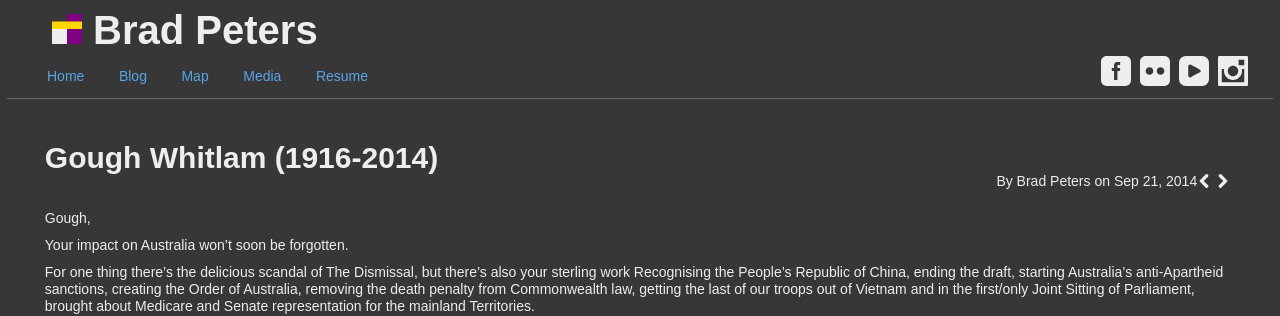
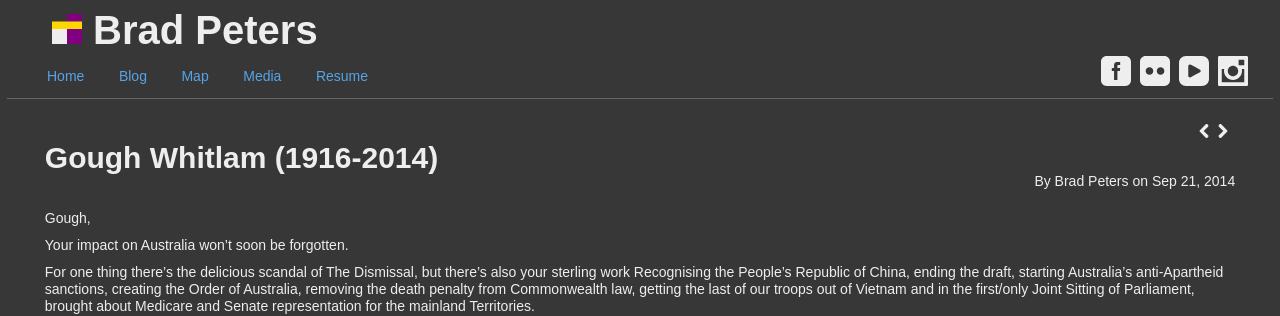
Before and after one commit to ubersejanus/ubersejanus.github.io, a Jekyll site: the page built from blog/_posts/2014-09-21-gough-whitlam.md, in a window 1280 px wide. Shown: the top 316 px of the page. Built offline with Jekyll 4.4.1, drawn with Linux system fonts in a browser that asks for light colours; Markdown is read by kramdown in place of the engine named in the settings; comment, search, counter and statistics services are not loaded.

Commit message:
still moving the chevrons

```diff
--- a/_layouts/post.html
+++ b/_layouts/post.html
@@ -4,8 +4,8 @@ section: blog
 ---
 
 <article class="page-content">
+  <p style="float:right;">{% if page.previous.url %}<a href="{{page.previous.url}}" title="Previous Post: {{page.previous.title}}"><svg x="0px" y="0px" width="14px" height="14px" viewBox="0 0 444.819 444.819" class="link-img"><path d="M213.13,222.409L351.88,83.653c7.05-7.043,10.567-15.657,10.567-25.841c0-10.183-3.518-18.793-10.567-25.835   l-21.409-21.416C323.432,3.521,314.817,0,304.637,0s-18.791,3.521-25.841,10.561L92.649,196.425   c-7.044,7.043-10.566,15.656-10.566,25.841s3.521,18.791,10.566,25.837l186.146,185.864c7.05,7.043,15.66,10.564,25.841,10.564   s18.795-3.521,25.834-10.564l21.409-21.412c7.05-7.039,10.567-15.604,10.567-25.697c0-10.085-3.518-18.746-10.567-25.978   L213.13,222.409z"></path></svg></a>{% endif %}{% if page.next.url %}<a href="{{page.next.url}}" title="Next Post: {{page.next.title}}"><svg x="0px" y="0px" width="14px" height="14px" viewBox="0 0 444.819 444.819" class="link-img"><path d="M352.025,196.712L165.884,10.848C159.029,3.615,150.469,0,140.187,0c-10.282,0-18.842,3.619-25.697,10.848L92.792,32.264   c-7.044,7.043-10.566,15.604-10.566,25.692c0,9.897,3.521,18.56,10.566,25.981l138.753,138.473L92.786,361.168   c-7.042,7.043-10.564,15.604-10.564,25.693c0,9.896,3.521,18.562,10.564,25.98l21.7,21.413   c7.043,7.043,15.612,10.564,25.697,10.564c10.089,0,18.656-3.521,25.697-10.564l186.145-185.864   c7.046-7.423,10.571-16.084,10.571-25.981C362.597,212.321,359.071,203.755,352.025,196.712z"></path></svg></a>{% endif %}</p>
   <h2 class="blog-heading">{{ page.title }}</h2>
-  <p style="float:right;">{% if page.previous.url %}<a href="{{page.previous.url}}" title="Previous Post: {{page.previous.title}}"><svg x="0px" y="0px" width="14px" height="14px" viewBox="0 0 444.819 444.819" class="link-img"><path d="M213.13,222.409L351.88,83.653c7.05-7.043,10.567-15.657,10.567-25.841c0-10.183-3.518-18.793-10.567-25.835   l-21.409-21.416C323.432,3.521,314.817,0,304.637,0s-18.791,3.521-25.841,10.561L92.649,196.425   c-7.044,7.043-10.566,15.656-10.566,25.841s3.521,18.791,10.566,25.837l186.146,185.864c7.05,7.043,15.66,10.564,25.841,10.564   s18.795-3.521,25.834-10.564l21.409-21.412c7.05-7.039,10.567-15.604,10.567-25.697c0-10.085-3.518-18.746-10.567-25.978   L213.13,222.409z"></path></svg></a>{% endif %}{% if page.next.url %}<a href="{{page.next.url}}" title="Next Post: {{page.next.title}}"><svg x="0px" y="0px" width="14px" height="14px" viewBox="0 0 444.819 444.819" class="link-img"><path d="M352.025,196.712L165.884,10.848C159.029,3.615,150.469,0,140.187,0c-10.282,0-18.842,3.619-25.697,10.848L92.792,32.264   c-7.044,7.043-10.566,15.604-10.566,25.692c0,9.897,3.521,18.56,10.566,25.981l138.753,138.473L92.786,361.168   c-7.042,7.043-10.564,15.604-10.564,25.693c0,9.896,3.521,18.562,10.564,25.98l21.7,21.413   c7.043,7.043,15.612,10.564,25.697,10.564c10.089,0,18.656-3.521,25.697-10.564l186.145-185.864   c7.046-7.423,10.571-16.084,10.571-25.981C362.597,212.321,359.071,203.755,352.025,196.712z"></path></svg></a>{% endif %}</p>
   <p class="blog-meta">By {{page.author}} on {{ page.date | date: "%b %-d, %Y" }}</p>
   </div>
   <div class="entry">
```
